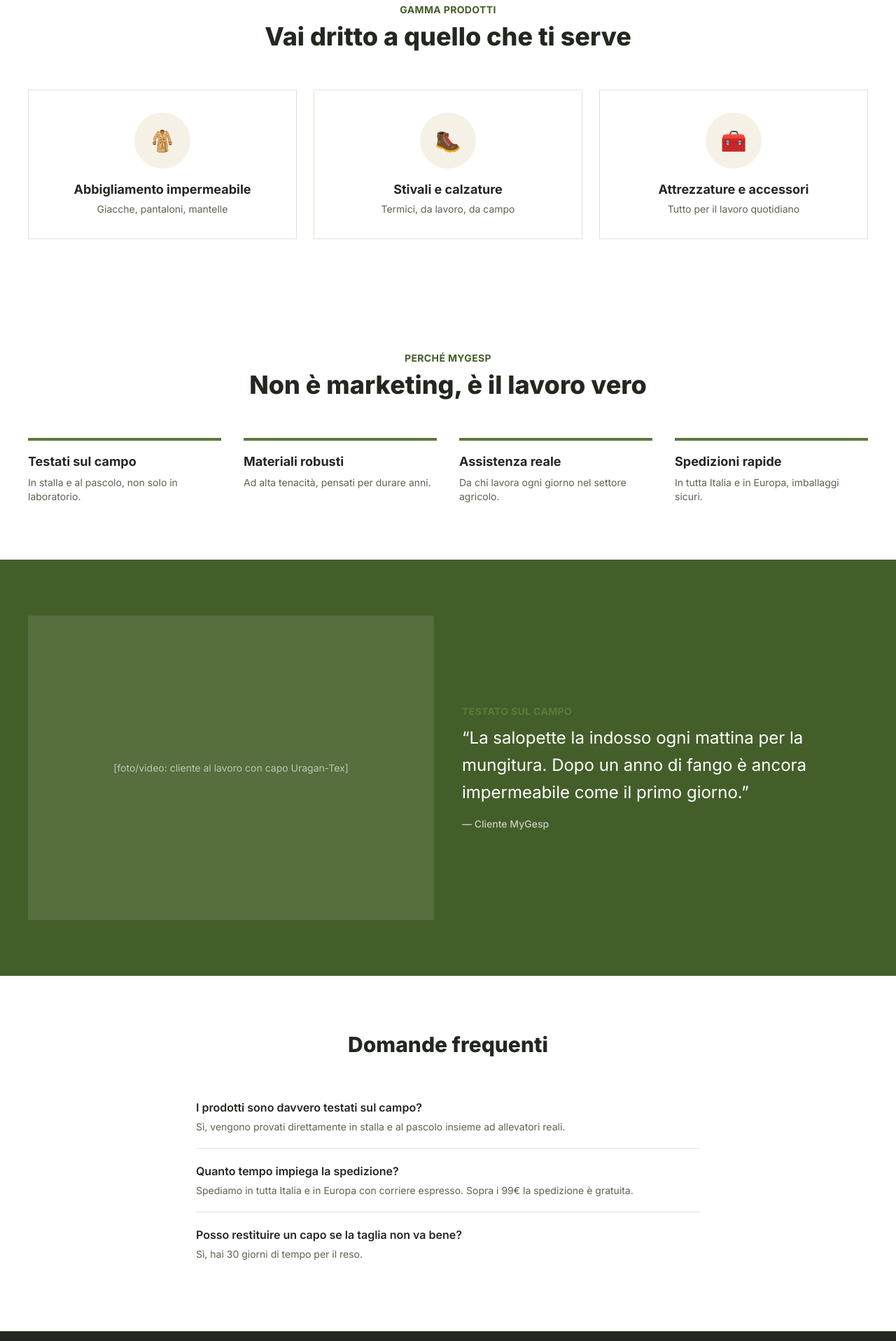
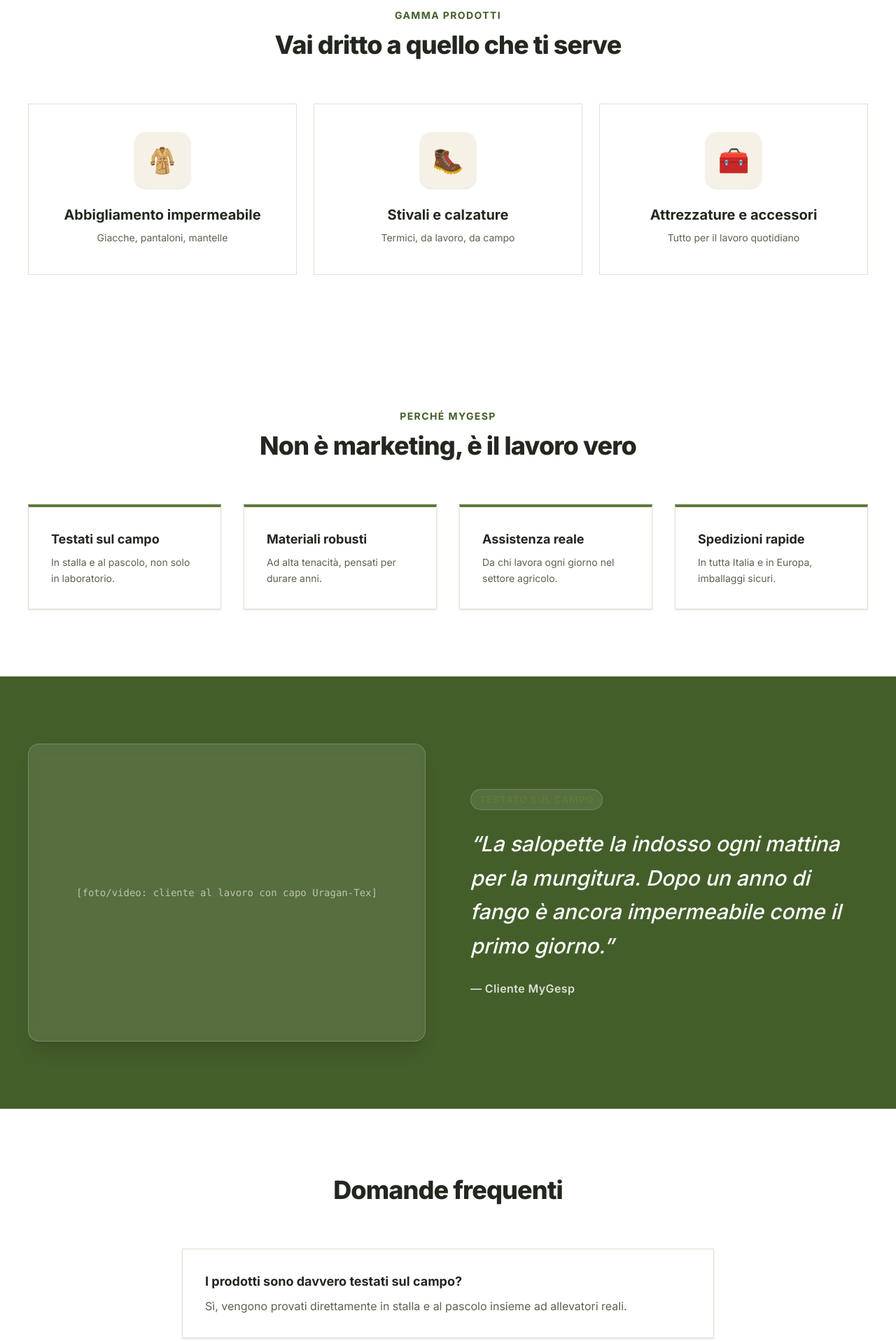
Before and after one commit to Sirio-09/mygesp, a Next.js app in the folder mygesp/: page / in a window 1280 px wide. Shown: the part 880-2797 px from the top of the page at 70% size. Built offline with nearby package versions, Linux system fonts and the light colour scheme; no server answers; the database is empty.

Commit message:
update homepage

```diff
--- a/mygesp/app/page.tsx
+++ b/mygesp/app/page.tsx
@@ -11,88 +11,116 @@ export default async function Home() {
   });
 
   return (
-    <main>
+    <main className="bg-paper min-h-screen">
       {/* hero */}
-      <section className="relative bg-ink overflow-hidden">
-        <div className="max-w-[1280px] mx-auto px-4 sm:px-6 lg:px-10 py-16 sm:py-24 lg:py-32 grid lg:grid-cols-2 gap-10 items-center">
+      <section className="relative bg-ink overflow-hidden border-b border-line/10">
+        {/* Pattern decorativo di sfondo */}
+        <div className="absolute inset-0 bg-[radial-gradient(#2d3732_1px,transparent_1px)] [background-size:24px_24px] opacity-20 pointer-events-none" />
+
+        <div className="max-w-[1280px] mx-auto px-4 sm:px-6 lg:px-10 py-16 sm:py-24 lg:py-32 grid lg:grid-cols-2 gap-12 lg:gap-16 items-center relative z-10">
           <div>
-            <p className="text-grass text-xs sm:text-sm font-bold uppercase tracking-wide mb-4">
-              Uragan-Tex · Bisont
-            </p>
-            <h1 className="text-white font-extrabold text-3xl sm:text-4xl lg:text-5xl leading-tight mb-6">
-              Testati in stalla,<br />non in laboratorio
+            <div className="inline-flex items-center gap-2 px-3 py-1 rounded-full bg-grass/10 border border-grass/20 mb-6">
+              <span className="w-2 h-2 rounded-full bg-grass animate-pulse" />
+              <p className="text-grass text-xs sm:text-sm font-bold uppercase tracking-wider">
+                Uragan-Tex · Bisont
+              </p>
+            </div>
+
+            <h1 className="text-white font-extrabold text-3xl sm:text-5xl lg:text-6xl leading-[1.1] tracking-tight mb-6">
+              Testati in stalla,<br />
+              <span className="text-paper-warm/60 font-light">non in laboratorio</span>
             </h1>
-            <p className="text-paper-warm/80 text-base sm:text-lg max-w-[480px] mb-8">
+
+            <p className="text-paper-warm/80 text-base sm:text-lg max-w-[480px] mb-8 leading-relaxed font-normal">
               Abbigliamento impermeabile e stivali termici per chi lavora ogni giorno tra pioggia, fango e freddo. Scelti da allevatori, non da un catalogo.
             </p>
+
             <Link
               href="/categoria/abbigliamento"
-              className="inline-block bg-grass hover:bg-grass-deep text-white font-bold text-sm sm:text-base px-6 sm:px-8 py-3 sm:py-4 transition-colors"
+              className="inline-flex items-center justify-center bg-grass hover:bg-grass-deep text-white font-bold text-sm sm:text-base px-8 py-4 transition-all duration-300 shadow-lg hover:shadow-grass/20 hover:-translate-y-0.5 active:translate-y-0"
             >
               Scopri l&apos;abbigliamento tecnico →
             </Link>
           </div>
-          <div className="relative aspect-[4/3] bg-ink-soft/30 flex items-center justify-center text-paper-warm/50 text-xs sm:text-sm text-center p-6">
-            [foto: allevatore con giacca Uragan-Tex sotto la pioggia, in alpeggio]
+
+          <div className="relative aspect-[4/3] bg-ink-soft/40 border border-white/10 rounded-2xl overflow-hidden flex items-center justify-center text-paper-warm/50 text-xs sm:text-sm text-center p-6 shadow-2xl backdrop-blur-sm group">
+            <div className="absolute inset-0 bg-gradient-to-t from-ink via-transparent to-transparent opacity-60" />
+            <span className="relative z-10 font-mono tracking-wide">
+              [foto: allevatore con giacca Uragan-Tex sotto la pioggia, in alpeggio]
+            </span>
           </div>
         </div>
       </section>
 
       {/* gamma prodotti */}
-      <section className="max-w-[1280px] mx-auto px-4 sm:px-6 lg:px-10 py-14 sm:py-20">
-        <div className="text-center mb-10 sm:mb-14">
-          <p className="text-grass-deep text-xs sm:text-sm font-bold uppercase tracking-wide mb-2">
+      <section className="max-w-[1280px] mx-auto px-4 sm:px-6 lg:px-10 py-16 sm:py-24">
+        <div className="text-center max-w-2xl mx-auto mb-12 sm:mb-16">
+          <p className="text-grass-deep text-xs sm:text-sm font-bold uppercase tracking-widest mb-3">
             Gamma prodotti
           </p>
-          <h2 className="text-ink font-extrabold text-2xl sm:text-3xl lg:text-4xl">
+          <h2 className="text-ink font-extrabold text-2xl sm:text-4xl tracking-tight">
             Vai dritto a quello che ti serve
           </h2>
         </div>
 
-        <div className="grid grid-cols-1 sm:grid-cols-3 gap-4 sm:gap-6">
+        <div className="grid grid-cols-1 sm:grid-cols-3 gap-6">
           <Link
             href="/categoria/abbigliamento"
-            className="group border border-line hover:border-grass-deep transition-colors p-6 sm:p-8 flex flex-col items-center text-center"
+            className="group relative bg-white border border-line p-8 sm:p-10 flex flex-col items-center text-center transition-all duration-300 hover:border-grass-deep hover:shadow-xl hover:-translate-y-1"
           >
-            <div className="w-16 h-16 sm:w-20 sm:h-20 rounded-full bg-paper-warm flex items-center justify-center mb-4 text-2xl sm:text-3xl">
+            <div className="w-16 h-16 sm:w-20 sm:h-20 rounded-2xl bg-paper-warm flex items-center justify-center mb-6 text-3xl sm:text-4xl group-hover:scale-110 transition-transform duration-300 shadow-sm">
               🧥
             </div>
-            <h3 className="text-ink font-bold text-base sm:text-lg mb-1">Abbigliamento impermeabile</h3>
-            <p className="text-ink-soft text-sm">Giacche, pantaloni, mantelle</p>
+            <h3 className="text-ink font-bold text-lg sm:text-xl mb-2 group-hover:text-grass-deep transition-colors">
+              Abbigliamento impermeabile
+            </h3>
+            <p className="text-ink-soft text-sm leading-relaxed">
+              Giacche, pantaloni, mantelle
+            </p>
           </Link>
+
           <Link
             href="/categoria/stivali"
-            className="group border border-line hover:border-grass-deep transition-colors p-6 sm:p-8 flex flex-col items-center text-center"
+            className="group relative bg-white border border-line p-8 sm:p-10 flex flex-col items-center text-center transition-all duration-300 hover:border-grass-deep hover:shadow-xl hover:-translate-y-1"
           >
-            <div className="w-16 h-16 sm:w-20 sm:h-20 rounded-full bg-paper-warm flex items-center justify-center mb-4 text-2xl sm:text-3xl">
+            <div className="w-16 h-16 sm:w-20 sm:h-20 rounded-2xl bg-paper-warm flex items-center justify-center mb-6 text-3xl sm:text-4xl group-hover:scale-110 transition-transform duration-300 shadow-sm">
               🥾
             </div>
-            <h3 className="text-ink font-bold text-base sm:text-lg mb-1">Stivali e calzature</h3>
-            <p className="text-ink-soft text-sm">Termici, da lavoro, da campo</p>
+            <h3 className="text-ink font-bold text-lg sm:text-xl mb-2 group-hover:text-grass-deep transition-colors">
+              Stivali e calzature
+            </h3>
+            <p className="text-ink-soft text-sm leading-relaxed">
+              Termici, da lavoro, da campo
+            </p>
           </Link>
+
           <Link
             href="/categoria/attrezzature"
-            className="group border border-line hover:border-grass-deep transition-colors p-6 sm:p-8 flex flex-col items-center text-center"
+            className="group relative bg-white border border-line p-8 sm:p-10 flex flex-col items-center text-center transition-all duration-300 hover:border-grass-deep hover:shadow-xl hover:-translate-y-1"
           >
-            <div className="w-16 h-16 sm:w-20 sm:h-20 rounded-full bg-paper-warm flex items-center justify-center mb-4 text-2xl sm:text-3xl">
+            <div className="w-16 h-16 sm:w-20 sm:h-20 rounded-2xl bg-paper-warm flex items-center justify-center mb-6 text-3xl sm:text-4xl group-hover:scale-110 transition-transform duration-300 shadow-sm">
               🧰
             </div>
-            <h3 className="text-ink font-bold text-base sm:text-lg mb-1">Attrezzature e accessori</h3>
-            <p className="text-ink-soft text-sm">Tutto per il lavoro quotidiano</p>
+            <h3 className="text-ink font-bold text-lg sm:text-xl mb-2 group-hover:text-grass-deep transition-colors">
+              Attrezzature e accessori
+            </h3>
+            <p className="text-ink-soft text-sm leading-relaxed">
+              Tutto per il lavoro quotidiano
+            </p>
           </Link>
         </div>
       </section>
 
       {/* prodotti in evidenza */}
       {featuredProducts.length > 0 && (
-        <section className="bg-paper-warm py-14 sm:py-20">
+        <section className="bg-paper-warm/60 border-y border-line py-16 sm:py-24">
           <div className="max-w-[1280px] mx-auto px-4 sm:px-6 lg:px-10">
-            <div className="flex items-end justify-between mb-8 sm:mb-10">
+            <div className="flex flex-col sm:flex-row sm:items-end justify-between mb-10 sm:mb-14 gap-4">
               <div>
-                <p className="text-grass-deep text-xs sm:text-sm font-bold uppercase tracking-wide mb-2">
+                <p className="text-grass-deep text-xs sm:text-sm font-bold uppercase tracking-widest mb-2">
                   I più scelti
                 </p>
-                <h2 className="text-ink font-extrabold text-2xl sm:text-3xl">
+                <h2 className="text-ink font-extrabold text-2xl sm:text-4xl tracking-tight">
                   Uragan-Tex &amp; Bisont
                 </h2>
               </div>
@@ -122,16 +150,16 @@ export default async function Home() {
                   <Link
                     key={product.id}
                     href={`/prodotto/${product.slug}`}
-                    className="bg-white block relative overflow-hidden group border border-[#E5E0D8] hover:border-[#80532b]/60 transition-colors"
+                    className="bg-white block relative overflow-hidden group border border-[#E5E0D8] hover:border-[#80532b]/60 hover:shadow-xl hover:-translate-y-1 transition-all duration-300"
                   >
-                    {/* Immagine Quadrata con taglio in alto */}
+                    {/* Immagine Quadrata con zoom su hover */}
                     <div className="aspect-square bg-white relative w-full overflow-hidden">
                       {product.images[0] ? (
                         <Image
                           src={product.images[0]}
                           alt={product.name}
                           fill
-                          className="object-cover object-top"
+                          className="object-cover object-top transition-transform duration-500 group-hover:scale-105"
                         />
                       ) : (
                         <div className="w-full h-full flex items-center justify-center text-ink-soft text-xs text-center p-3 font-mono">
@@ -141,22 +169,22 @@ export default async function Home() {
 
                       {/* Badge Sconto Marrone */}
                       {isDiscountActive && (
-                        <span className="absolute top-2.5 left-2.5 bg-[#80532b] text-white text-xs font-bold px-2 py-1 z-10">
+                        <span className="absolute top-2.5 left-2.5 bg-[#80532b] text-white text-xs font-bold px-2.5 py-1 z-10 shadow-sm">
                           -{product.discountPercent}%
                         </span>
                       )}
 
                       {/* Badge Colonna d'Acqua */}
                       {product.waterColumn && (
-                        <span className="absolute top-2.5 right-2.5 bg-grass-deep text-white text-[10px] font-bold px-2 py-1 z-10">
+                        <span className="absolute top-2.5 right-2.5 bg-grass-deep text-white text-[10px] font-bold px-2.5 py-1 z-10 shadow-sm">
                           {product.waterColumn}MM
                         </span>
                       )}
                     </div>
 
                     {/* Dettagli Prodotto */}
-                    <div className="p-4 bg-white">
-                      <h3 className="text-sm font-bold text-[#1F2925] mb-2 leading-snug line-clamp-2">
+                    <div className="p-4 sm:p-5 bg-white border-t border-line/50">
+                      <h3 className="text-sm font-bold text-[#1F2925] mb-3 leading-snug line-clamp-2 group-hover:text-grass-deep transition-colors">
                         {product.name}
                       </h3>
                       {product.variants.length > 0 && (
@@ -187,71 +215,74 @@ export default async function Home() {
       )}
 
       {/* perché sceglierci */}
-      <section className="max-w-[1280px] mx-auto px-4 sm:px-6 lg:px-10 py-14 sm:py-20">
-        <div className="text-center mb-10 sm:mb-14">
-          <p className="text-grass-deep text-xs sm:text-sm font-bold uppercase tracking-wide mb-2">
+      <section className="max-w-[1280px] mx-auto px-4 sm:px-6 lg:px-10 py-16 sm:py-24">
+        <div className="text-center max-w-2xl mx-auto mb-12 sm:mb-16">
+          <p className="text-grass-deep text-xs sm:text-sm font-bold uppercase tracking-widest mb-3">
             Perché MyGesp
           </p>
-          <h2 className="text-ink font-extrabold text-2xl sm:text-3xl lg:text-4xl">
+          <h2 className="text-ink font-extrabold text-2xl sm:text-4xl tracking-tight">
             Non è marketing, è il lavoro vero
           </h2>
         </div>
 
         <div className="grid grid-cols-1 sm:grid-cols-2 lg:grid-cols-4 gap-6 sm:gap-8">
-          <div className="border-t-4 border-grass pt-4">
-            <h3 className="text-ink font-bold text-base sm:text-lg mb-1.5">Testati sul campo</h3>
-            <p className="text-ink-soft text-sm">In stalla e al pascolo, non solo in laboratorio.</p>
+          <div className="bg-white p-6 sm:p-8 border border-line border-t-4 border-t-grass shadow-sm hover:shadow-md transition-shadow">
+            <h3 className="text-ink font-bold text-lg mb-2">Testati sul campo</h3>
+            <p className="text-ink-soft text-sm leading-relaxed">In stalla e al pascolo, non solo in laboratorio.</p>
           </div>
-          <div className="border-t-4 border-grass pt-4">
-            <h3 className="text-ink font-bold text-base sm:text-lg mb-1.5">Materiali robusti</h3>
-            <p className="text-ink-soft text-sm">Ad alta tenacità, pensati per durare anni.</p>
+          <div className="bg-white p-6 sm:p-8 border border-line border-t-4 border-t-grass shadow-sm hover:shadow-md transition-shadow">
+            <h3 className="text-ink font-bold text-lg mb-2">Materiali robusti</h3>
+            <p className="text-ink-soft text-sm leading-relaxed">Ad alta tenacità, pensati per durare anni.</p>
           </div>
-          <div className="border-t-4 border-grass pt-4">
-            <h3 className="text-ink font-bold text-base sm:text-lg mb-1.5">Assistenza reale</h3>
-            <p className="text-ink-soft text-sm">Da chi lavora ogni giorno nel settore agricolo.</p>
+          <div className="bg-white p-6 sm:p-8 border border-line border-t-4 border-t-grass shadow-sm hover:shadow-md transition-shadow">
+            <h3 className="text-ink font-bold text-lg mb-2">Assistenza reale</h3>
+            <p className="text-ink-soft text-sm leading-relaxed">Da chi lavora ogni giorno nel settore agricolo.</p>
           </div>
-          <div className="border-t-4 border-grass pt-4">
-            <h3 className="text-ink font-bold text-base sm:text-lg mb-1.5">Spedizioni rapide</h3>
-            <p className="text-ink-soft text-sm">In tutta Italia e in Europa, imballaggi sicuri.</p>
+          <div className="bg-white p-6 sm:p-8 border border-line border-t-4 border-t-grass shadow-sm hover:shadow-md transition-shadow">
+            <h3 className="text-ink font-bold text-lg mb-2">Spedizioni rapide</h3>
+            <p className="text-ink-soft text-sm leading-relaxed">In tutta Italia e in Europa, imballaggi sicuri.</p>
           </div>
         </div>
       </section>
 
       {/* social proof */}
-      <section className="bg-grass-deep py-14 sm:py-20">
-        <div className="max-w-[1280px] mx-auto px-4 sm:px-6 lg:px-10 grid lg:grid-cols-2 gap-8 sm:gap-10 items-center">
-          <div className="aspect-[4/3] bg-white/10 flex items-center justify-center text-white/60 text-xs sm:text-sm text-center p-6">
+      <section className="bg-grass-deep text-white py-16 sm:py-24 relative overflow-hidden">
+        <div className="max-w-[1280px] mx-auto px-4 sm:px-6 lg:px-10 grid lg:grid-cols-2 gap-10 lg:gap-16 items-center relative z-10">
+          <div className="aspect-[4/3] bg-white/10 border border-white/20 rounded-2xl flex items-center justify-center text-white/60 text-xs sm:text-sm text-center p-6 backdrop-blur-sm shadow-xl font-mono">
             [foto/video: cliente al lavoro con capo Uragan-Tex]
           </div>
           <div>
-            <p className="text-grass text-xs sm:text-sm font-bold uppercase tracking-wide mb-2">
-              Testato sul campo
-            </p>
-            <p className="text-white text-lg sm:text-2xl leading-relaxed mb-4">
+            <div className="inline-block px-3 py-1 rounded-full bg-white/10 border border-white/20 mb-6">
+              <p className="text-grass text-xs sm:text-sm font-bold uppercase tracking-wider">
+                Testato sul campo
+              </p>
+            </div>
+            <blockquote className="text-white text-xl sm:text-3xl font-medium leading-relaxed mb-6 italic">
               &ldquo;La salopette la indosso ogni mattina per la mungitura. Dopo un anno di fango è ancora impermeabile come il primo giorno.&rdquo;
-            </p>
-            <p className="text-white/70 text-sm font-medium">— Cliente MyGesp</p>
+            </blockquote>
+            <p className="text-white/80 text-sm sm:text-base font-semibold tracking-wide">— Cliente MyGesp</p>
           </div>
         </div>
       </section>
 
       {/* faq */}
-      <section className="max-w-[1280px] mx-auto px-4 sm:px-6 lg:px-10 py-14 sm:py-20">
-        <div className="text-center mb-10">
-          <h2 className="text-ink font-extrabold text-2xl sm:text-3xl">Domande frequenti</h2>
+      <section className="max-w-[1280px] mx-auto px-4 sm:px-6 lg:px-10 py-16 sm:py-24">
+        <div className="text-center max-w-xl mx-auto mb-12 sm:mb-16">
+          <h2 className="text-ink font-extrabold text-2xl sm:text-4xl tracking-tight">Domande frequenti</h2>
         </div>
-        <div className="max-w-[720px] mx-auto divide-y divide-line">
-          <div className="py-5">
-            <h3 className="text-ink font-semibold text-sm sm:text-base mb-1.5">I prodotti sono davvero testati sul campo?</h3>
-            <p className="text-ink-soft text-sm">Sì, vengono provati direttamente in stalla e al pascolo insieme ad allevatori reali.</p>
+
+        <div className="max-w-[760px] mx-auto space-y-4">
+          <div className="bg-white border border-line p-6 sm:p-8 hover:border-grass-deep/40 transition-colors shadow-sm">
+            <h3 className="text-ink font-bold text-base sm:text-lg mb-2">I prodotti sono davvero testati sul campo?</h3>
+            <p className="text-ink-soft text-sm sm:text-base leading-relaxed">Sì, vengono provati direttamente in stalla e al pascolo insieme ad allevatori reali.</p>
           </div>
-          <div className="py-5">
-            <h3 className="text-ink font-semibold text-sm sm:text-base mb-1.5">Quanto tempo impiega la spedizione?</h3>
-            <p className="text-ink-soft text-sm">Spediamo in tutta Italia e in Europa con corriere espresso. Sopra i 99€ la spedizione è gratuita.</p>
+          <div className="bg-white border border-line p-6 sm:p-8 hover:border-grass-deep/40 transition-colors shadow-sm">
+            <h3 className="text-ink font-bold text-base sm:text-lg mb-2">Quanto tempo impiega la spedizione?</h3>
+            <p className="text-ink-soft text-sm sm:text-base leading-relaxed">Spediamo in tutta Italia e in Europa con corriere espresso. Sopra i 99€ la spedizione è gratuita.</p>
           </div>
-          <div className="py-5">
-            <h3 className="text-ink font-semibold text-sm sm:text-base mb-1.5">Posso restituire un capo se la taglia non va bene?</h3>
-            <p className="text-ink-soft text-sm">Sì, hai 30 giorni di tempo per il reso.</p>
+          <div className="bg-white border border-line p-6 sm:p-8 hover:border-grass-deep/40 transition-colors shadow-sm">
+            <h3 className="text-ink font-bold text-base sm:text-lg mb-2">Posso restituire un capo se la taglia non va bene?</h3>
+            <p className="text-ink-soft text-sm sm:text-base leading-relaxed">Sì, hai 30 giorni di tempo per il reso.</p>
           </div>
         </div>
       </section>
```
